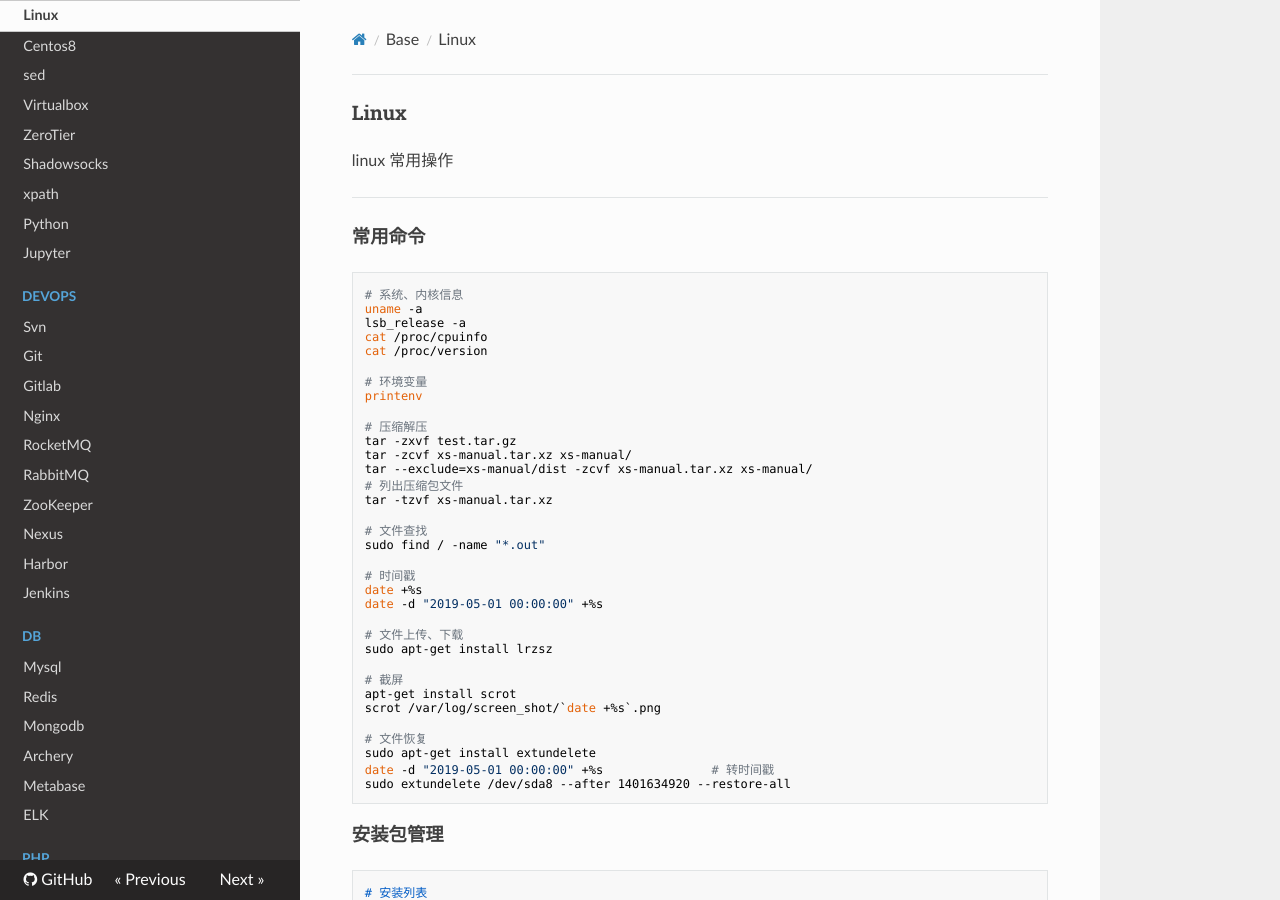
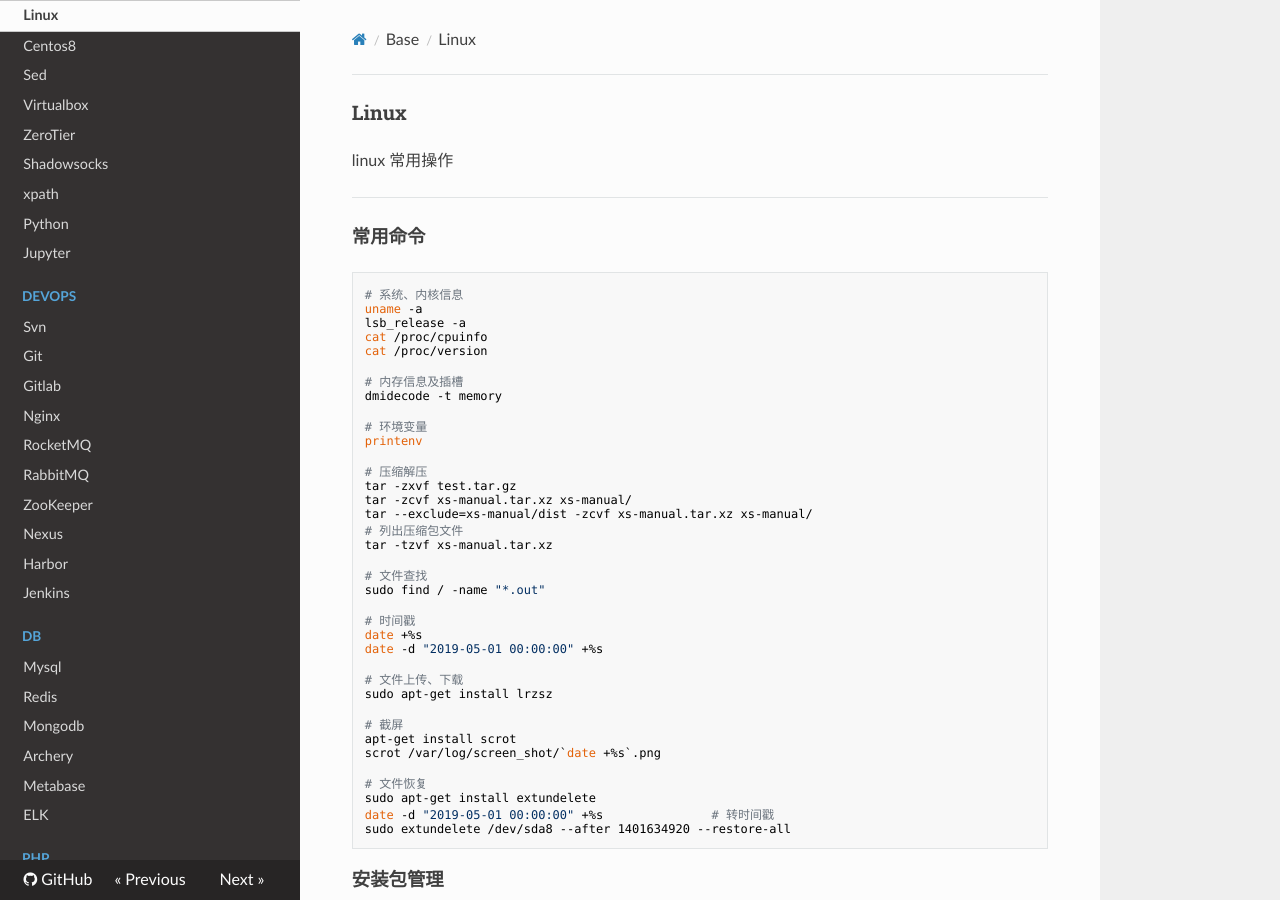
Before and after one commit to xiuery/manual, an MkDocs documentation site: the page built from docs/base/linux.md, in a window 1280 px wide and 900 px high. Built offline with MkDocs 1.6.1, drawn with Linux system fonts in a browser that asks for light colours; nearby versions of some CDN libraries.

```diff
--- a/docs/base/linux.md
+++ b/docs/base/linux.md
@@ -10,6 +10,9 @@ uname -a
 lsb_release -a
 cat /proc/cpuinfo
 cat /proc/version
+
+# 内存信息及插槽
+dmidecode -t memory
 
 # 环境变量
 printenv
--- a/mkdocs.yml
+++ b/mkdocs.yml
@@ -16,7 +16,7 @@ nav:
   - Base:
     - Linux: base/linux.md
     - Centos8: base/centos8.md
-    - sed: base/sed.md
+    - Sed: base/sed.md
     - Virtualbox: base/virtualbox.md
     - ZeroTier: base/zerotier.md
     - Shadowsocks: base/shadowsocks.md
```
